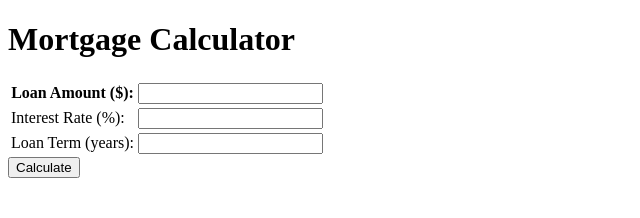
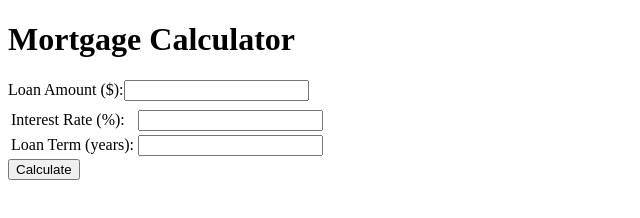
Before and after one commit to nkatta-waketech/nkatta-waketech.github.io, a plain HTML site: page DebugJavaScript.html in a window 1280 px wide. Shown: the whole page, without its empty margins (0-640 px from the left). Drawn offline with Linux system fonts and the light colour scheme.

Commit message:
Update DebugJavaScript.html

```diff
--- a/DebugJavaScript.html
+++ b/DebugJavaScript.html
@@ -10,8 +10,8 @@
     <form id="mortgageForm">
         <table>
             <tr>
-                <th><label for="principal">Loan Amount ($):</label></th>
-                <th><input type="number" id="principal" required></th>
+                <tr><label for="principal">Loan Amount ($):</label></tr>
+                <tr><input type="number" id="principal" required></tr>
             </tr>
             <tr>
                 <td><label for="rate">Interest Rate (%):</label></td>
```
